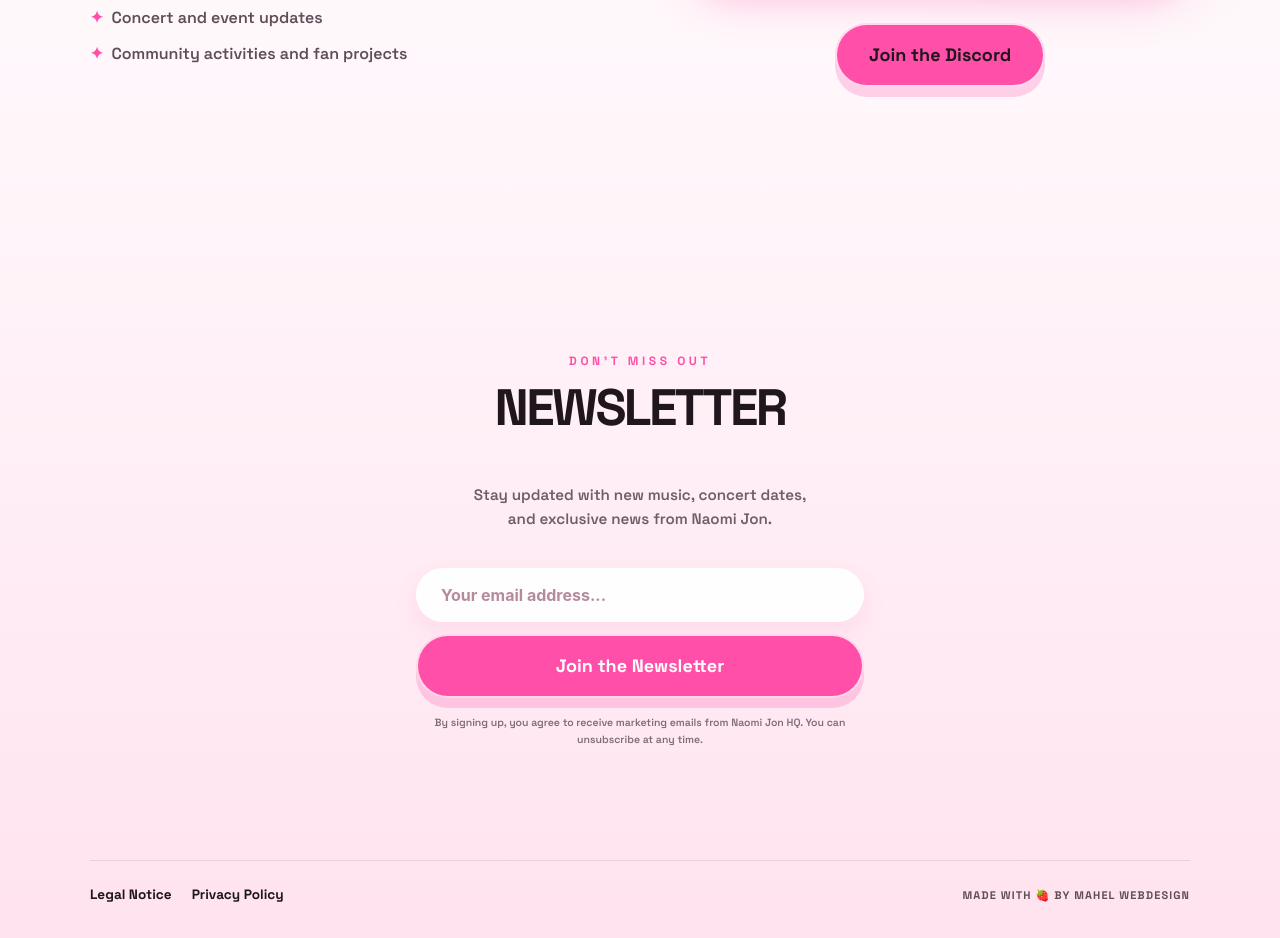
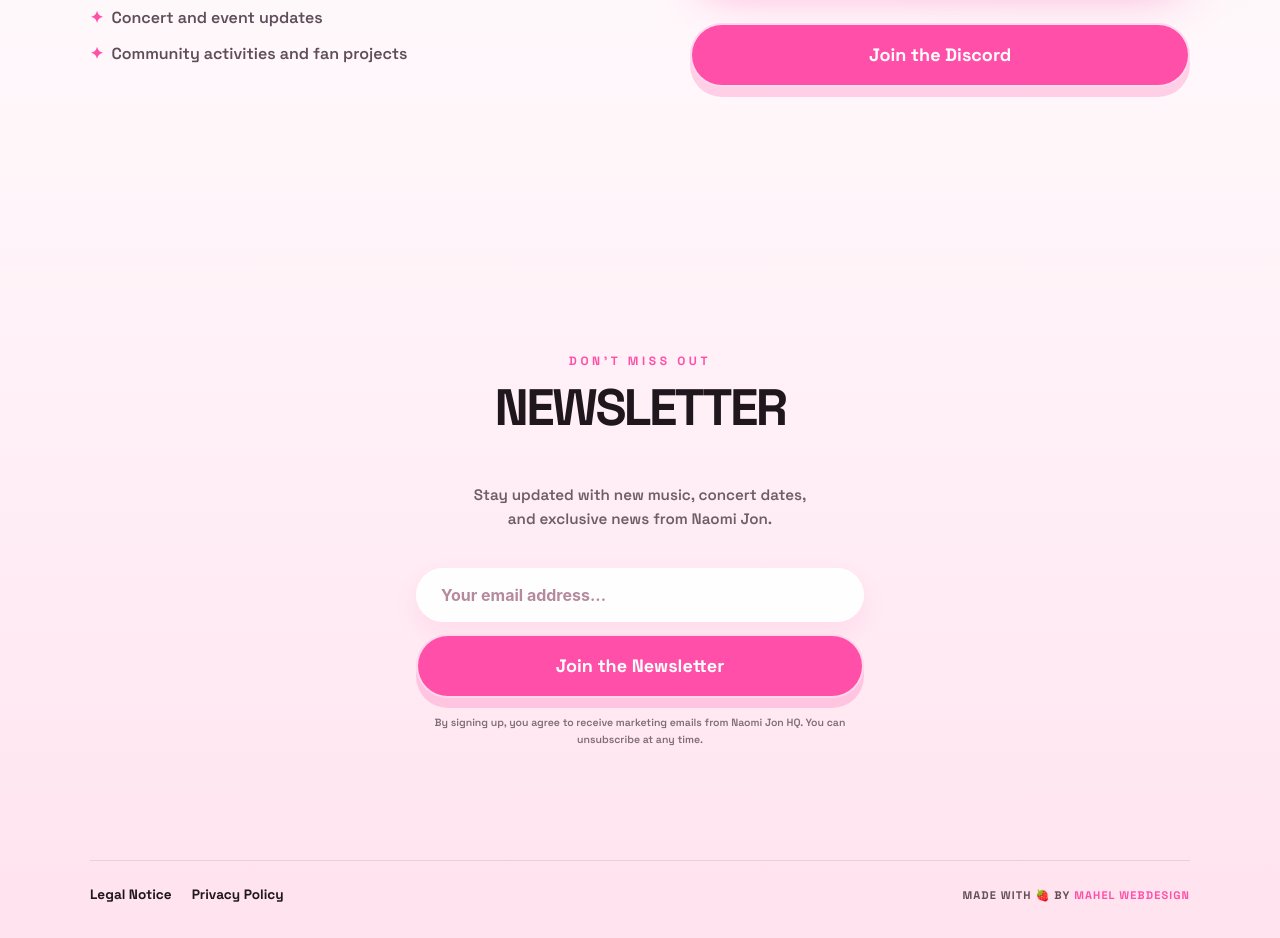
Before and after one commit to jespermhl/naomijonhq, a Next.js app: page / in a window 1280 px wide. Shown: the part 521-1459 px from the top of the page. Built offline with nearby package versions, Linux system fonts and the light colour scheme; no server answers.

Commit message:
fix: update modal visibility logic for legal pages, apply layout fixes to hero button, and scope anchor tag styles

```diff
--- a/src/app/_components/HeroSection.tsx
+++ b/src/app/_components/HeroSection.tsx
@@ -59,7 +59,7 @@ export function HeroSection() {
               href={inviteLink}
               rotate="0deg"
               size="large"
-              className="mt-6 max-sm:py-3 max-sm:text-sm"
+              className="mt-6 w-full max-sm:py-3 max-sm:text-sm text-white!"
             >
               Join the Discord
             </Button>
--- a/src/app/globals.css
+++ b/src/app/globals.css
@@ -109,8 +109,10 @@ body {
   color: #ffffff;
 }
 
-a {
-  color: inherit;
+@layer base {
+  a {
+    color: inherit;
+  }
 }
 
 @layer utilities {
--- a/src/app/providers-layout.tsx
+++ b/src/app/providers-layout.tsx
@@ -30,13 +30,10 @@ export function ClientLayout({
   const pathname = usePathname();
   const pageConfig = getPageConfig(pathname);
 
-  // isModalTrueOpen: Zeigt an, ob ein Modal im DOM ist
   const isModalTrueOpen = !!modal;
-
-  // isBlockingModal: Verhindert, dass das Modal auf der echten Seite gerendert wird
   const isLegalPage =
     pathname === "/legal-notice" || pathname === "/privacy-policy";
-  const showModal = isModalTrueOpen && !isLegalPage;
+  const showModal = isModalTrueOpen;
 
   return (
     <div className="relative min-h-screen overflow-x-hidden">
@@ -52,11 +49,11 @@ export function ClientLayout({
       </div>
       {pageConfig.showFooter && (
         <Footer
-          showSocials={pageConfig.showSocials}
+          showSocials={isModalTrueOpen && isLegalPage ? false : pageConfig.showSocials}
           socials={socials}
           currentPath={pathname}
           isModalOpen={isModalTrueOpen}
-          showWebsite={pageConfig.showWebsite}
+          showWebsite={isModalTrueOpen && isLegalPage ? false : pageConfig.showWebsite}
           baseUrl={baseUrl}
         />
       )}
```
